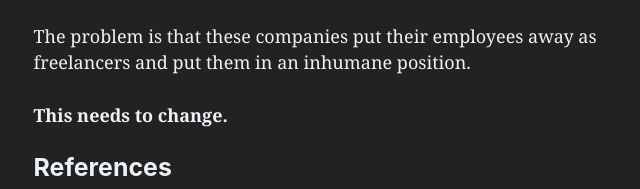
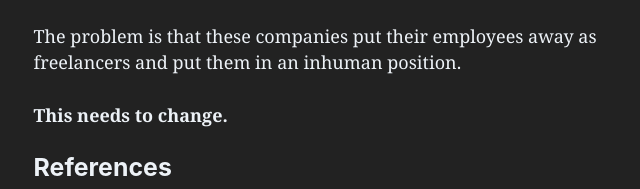
Before and after one commit to bbawuah/personal-blogpage, a Gatsby site: page /the-entrepeneur-without-a-voice in a window 1280 px wide. Shown: the part 1815-2004 px from the top of the page, 319-959 px from the left. Built offline with nearby package versions, Linux system fonts and the light colour scheme; Gatsby itself is replaced by a stand-in of ours; some packages are replaced by stand-ins of ours.

Commit message:
fixing typos

```diff
--- a/src/pages/the-entrepeneur-without-a-voice.md
+++ b/src/pages/the-entrepeneur-without-a-voice.md
@@ -53,7 +53,7 @@ The click and job economy has a lot of potential and offers and responds well to
 </p>
 
 <p>
-The problem is that these companies put their employees away as freelancers and put them in an inhumane position.
+The problem is that these companies put their employees away as freelancers and put them in an inhuman position.
 </p>
 
 <strong>This needs to change.</strong>
```
